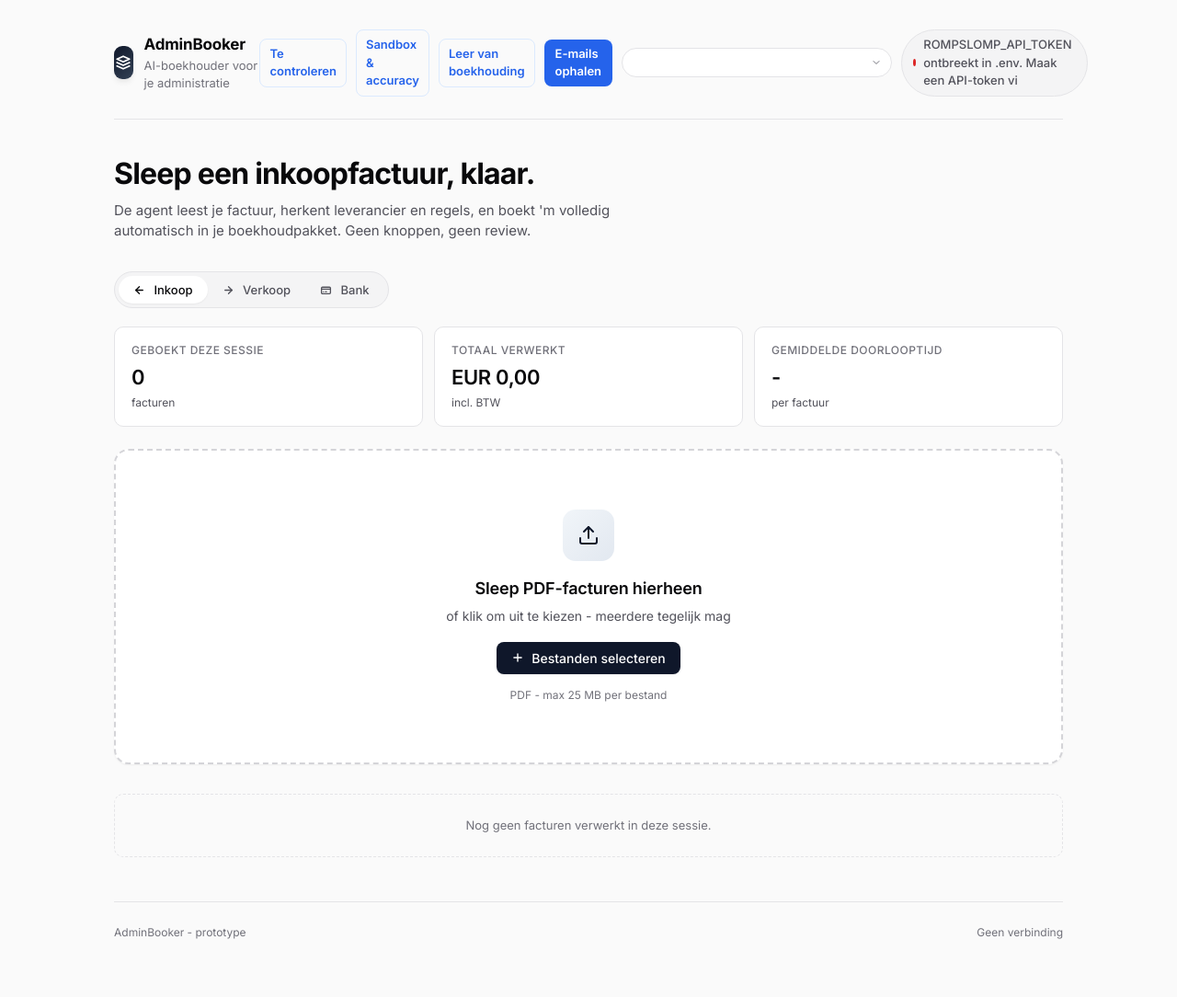
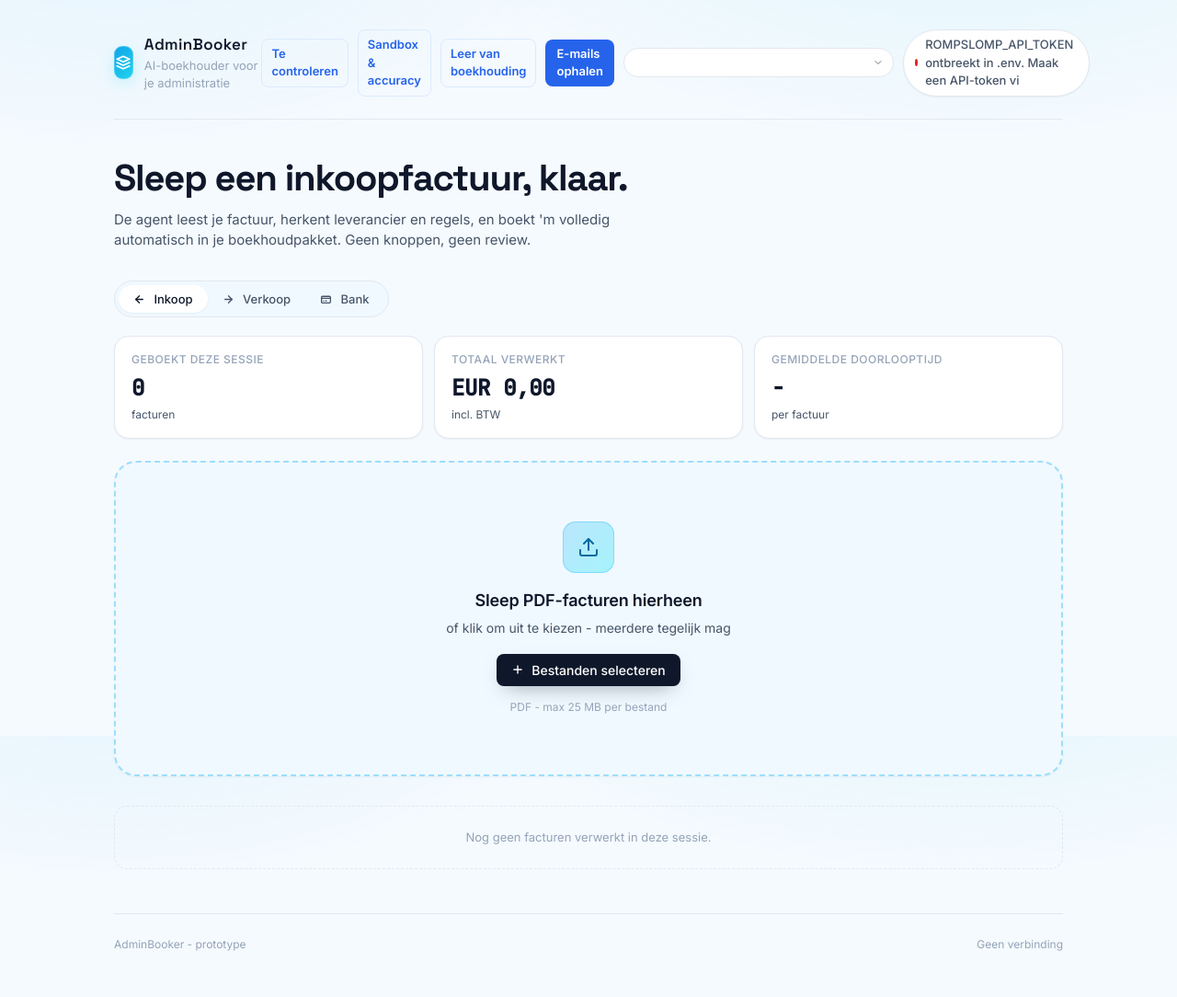
Before and after one commit to kajmaster/adminbooker, a Flask app: page / in a window 1280 px wide. Shown: the top 1084 px of the page at 92% size. Before the commit the page ends 1021 px from the top, so only its background shows below. Run offline with Flask 3, Linux system fonts and the light colour scheme.

Commit message:
App: futuristisch design-system thema (licht)

```diff
--- a/templates/index.html
+++ b/templates/index.html
@@ -213,6 +213,79 @@
       .hero h1{font-size:24px}
       .stats{grid-template-columns:1fr}
       .dropzone{padding:40px 20px}
+    }
+  </style>
+  <link href="https://fonts.googleapis.com/css2?family=Space+Grotesk:wght@500;600;700&display=swap" rel="stylesheet">
+  <style id="ds-light">
+    /* ============================================================
+       AdminBooker design-system laag — licht, futuristisch.
+       Sky/cyan highlights, ronde vormen, Space Grotesk koppen,
+       JetBrains Mono voor getallen. Alle markup/JS blijft gelijk.
+       ============================================================ */
+    :root{
+      --bg:#f5fafe; --bg-elev:#ffffff; --bg-soft:#f0f7ff;
+      --border:#e2e8f0; --border-strong:#cbd5e1; --border-accent:#7dd3fc;
+      --text:#0f172a; --text-muted:#475569; --text-subtle:#94a3b8;
+      --primary:#0f172a; --primary-hover:#1e293b;
+      --accent:#0ea5e9; --accent-soft:#e0f2fe;
+      --sky-400:#38bdf8; --sky-500:#0ea5e9; --cyan-400:#22d3ee;
+      --surface-tint:#f0f9ff;
+      --radius:14px; --radius-lg:16px;
+      --shadow-sm:0 1px 2px 0 rgba(15,23,42,.05);
+      --shadow:0 1px 3px 0 rgba(15,23,42,.07),0 1px 2px -1px rgba(15,23,42,.05);
+      --shadow-md:0 6px 16px -6px rgba(15,23,42,.12);
+      --shadow-lg:0 14px 40px -12px rgba(15,23,42,.16);
+      --glow-sky:0 0 0 1px rgba(125,211,252,.55),0 10px 34px -10px rgba(34,211,238,.40);
+      --ring:0 0 0 3px rgba(56,189,248,.35);
+    }
+    body{
+      background:
+        radial-gradient(900px 460px at 82% -160px, rgba(34,211,238,.10), transparent 70%),
+        radial-gradient(760px 420px at 10% -120px, rgba(56,189,248,.10), transparent 70%),
+        var(--bg);
+      background-attachment:fixed;
+    }
+    .topbar{border-bottom:1px solid var(--border)}
+    .brand-name{font-family:'Space Grotesk',Inter,sans-serif;letter-spacing:.02em;font-weight:600}
+    .brand-logo{background:linear-gradient(135deg,#0ea5e9,#22d3ee);
+      box-shadow:0 6px 18px -6px rgba(34,211,238,.6),inset 0 0 0 1px rgba(255,255,255,.25)}
+    .status-pill{border-radius:999px;background:var(--bg-elev);border:1px solid var(--border);box-shadow:var(--shadow-sm)}
+    .status-pill.ok .dot{box-shadow:0 0 0 3px rgba(52,211,153,.18)}
+    .provider-select{border-radius:999px}
+    .provider-select:focus{outline:none;border-color:var(--border-accent);box-shadow:var(--ring)}
+
+    .hero h1{font-family:'Space Grotesk',Inter,sans-serif;font-size:40px;letter-spacing:-0.03em;color:#0f172a}
+    @media(max-width:640px){.hero h1{font-size:28px}}
+    .hero p{color:var(--text-muted)}
+
+    .mode-toggle{background:var(--surface-tint);border:1px solid var(--border)}
+    .mode-btn.active{background:#fff;color:var(--text);box-shadow:var(--shadow-sm)}
+
+    .stat{border-radius:var(--radius-lg);box-shadow:var(--shadow-sm);
+      transition:transform .2s,box-shadow .2s,border-color .2s}
+    .stat:hover{transform:translateY(-3px);border-color:var(--border-accent);box-shadow:var(--glow-sky)}
+    .stat .value{font-family:'JetBrains Mono',ui-monospace,monospace;font-size:24px;color:#0f172a}
+    .stat .label{color:var(--text-subtle)}
+
+    .dropzone{background:var(--surface-tint);border:2px dashed rgba(56,189,248,.45);border-radius:24px;transition:all .18s}
+    .dropzone:hover{border-color:var(--sky-500);background:#eaf6ff}
+    .dropzone.is-drag,.dropzone.dragover,.dropzone.is-busy{border-color:var(--sky-500);background:#e0f2fe;box-shadow:var(--glow-sky)}
+    .dropzone-icon{background:linear-gradient(135deg,#bae6fd,#a5f3fc);color:#0369a1;box-shadow:inset 0 0 0 1px rgba(56,189,248,.4)}
+    .dropzone-title{color:#0f172a}
+    .dropzone-hint{color:var(--text-subtle)}
+
+    .btn-primary{background:var(--primary);box-shadow:0 8px 22px -10px rgba(15,23,42,.5);
+      transition:transform .15s,box-shadow .15s,filter .15s}
+    .btn-primary:hover{transform:translateY(-1px);box-shadow:0 12px 28px -10px rgba(15,23,42,.55),0 0 0 1px rgba(56,189,248,.4)}
+
+    .card{border-radius:var(--radius-lg);box-shadow:var(--shadow-sm);
+      transition:transform .2s,box-shadow .2s,border-color .2s}
+    .card:hover{transform:translateY(-3px);border-color:var(--border-accent);box-shadow:var(--glow-sky)}
+    .card-link{color:var(--sky-500)}
+    .spinner{border-top-color:var(--sky-500)}
+
+    @media(prefers-reduced-motion:reduce){
+      .stat,.card,.btn-primary{transition:none}
     }
   </style>
 </head>
```
